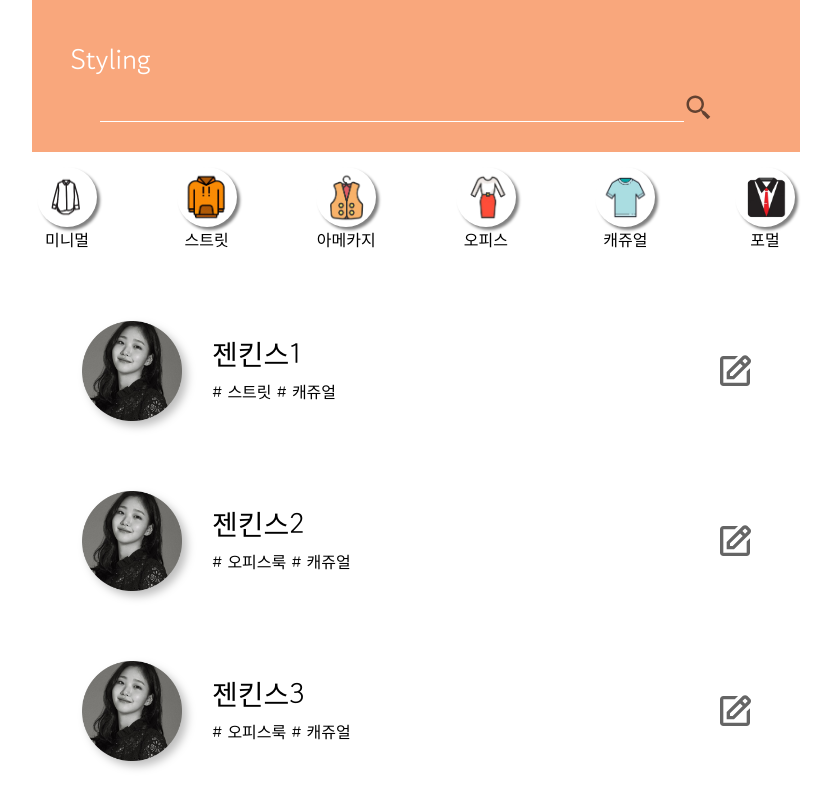
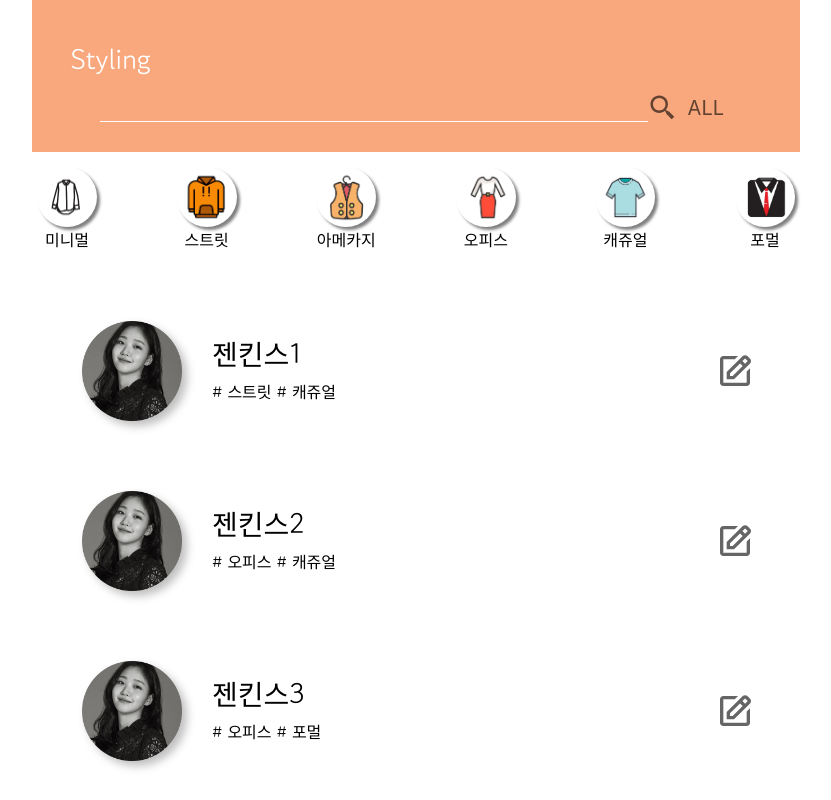
Before and after one commit to KimSeongKyu/mabcci, a React (Create React App) app in the folder frontend/mabcci/: page /styling in a window 1280 px wide. Shown: the top 800 px of the page, without its empty margins (224-1055 px from the left). Built offline with nearby package versions, Linux system fonts and the light colour scheme; a web font is replaced by a local one.

Commit message:
[S05P13C107-24] [FE-seongaeee] fix: Styling Main 필터링 작업 추가

```diff
--- a/frontend/mabcci/src/Components/Pages/ServicePage/Styling/StylingMain/MabcciSearch.js
+++ b/frontend/mabcci/src/Components/Pages/ServicePage/Styling/StylingMain/MabcciSearch.js
@@ -20,24 +20,25 @@ const MabcciSearch = () => {
     {
       nickname: '젠킨스2',
       picture: userphoto,
-      categories: ['오피스룩', '캐쥬얼'],
+      categories: ['오피스', '캐쥬얼'],
     },
     {
       nickname: '젠킨스3',
       picture: userphoto,
-      categories: ['오피스룩', '캐쥬얼'],
+      categories: ['오피스', '포멀'],
     },
     {
       nickname: '젠킨스4',
       picture: userphoto,
-      categories: ['오피스룩', '캐쥬얼'],
+      categories: ['오피스', '미니멀'],
     },
     {
       nickname: '젠킨스5',
       picture: userphoto,
-      categories: ['오피스룩', '캐쥬얼'],
+      categories: ['아메카지', '캐쥬얼'],
     },
   ]);
+  const [filterMabcciList, setFilterMabcciList] = useState(mabcciList);
   const categories = [
     '미니멀',
     '스트릿',
@@ -48,20 +49,49 @@ const MabcciSearch = () => {
   ];
   const categoriesImage = [미니멀, 스트릿, 아메카지, 오피스, 캐쥬얼, 포멀];
 
-  useEffect(async () => {
+  useEffect(() => {
     // const response = await MabcciSearch();
     // setMabcciList(response.mabcci);
   }, []);
 
+  /* 검색 이벤트 */
   const searchContentHandler = e => {
     setSearchContent(e.target.value);
-    console.log(searchContent);
   };
 
-  const searchHandler = () => {};
+  const searchHandler = () => {
+    setFilterMabcciList(
+      mabcciList.filter(mabcci => {
+        return mabcci.nickname === searchContent;
+      }),
+    );
+  };
 
+  const searchAllHandler = () => {
+    setFilterMabcciList(mabcciList);
+  };
+
+  /* 카테고리 이벤트 */
   const categoryHandler = category => {
-    console.log(category);
+    setFilterMabcciList(
+      mabcciList.filter(mabcci => {
+        let flag = false;
+        mabcci.categories.forEach(mabcciCategory => {
+          if (mabcciCategory === category) flag = true;
+        });
+        return flag === true;
+      }),
+    );
+  };
+
+  /* 스타일링 신청 이벤트 */
+  const stylingApplyHandler = nickname => {
+    console.log(nickname, '스타일링 신청 페이지');
+  };
+
+  /* Mabcci 마이페이지 이벤트 */
+  const mabcciPageHandler = nickname => {
+    console.log(nickname, 'Mabcci 마이페이지');
   };
 
   return (
@@ -77,6 +107,9 @@ const MabcciSearch = () => {
             className="styling-search-send"
             onClick={searchHandler}
           />
+          <button type="button" onClick={searchAllHandler}>
+            ALL
+          </button>
         </div>
       </header>
       <article className="styling-categories">
@@ -94,21 +127,32 @@ const MabcciSearch = () => {
         ))}
       </article>
       <article className="styling-mabccilist">
-        {mabcciList.map(mabcci => (
+        {filterMabcciList.map(mabcci => (
           <div className="styling-mabcci" key={mabcci.nickname}>
+            <button
+              type="button"
+              onClick={() => mabcciPageHandler(mabcci.nickname)}
+              onKeyDown={() => mabcciPageHandler(mabcci.nickname)}
+            >
               <img
                 className="styling-mabcci-photo"
                 src={mabcci.picture}
                 alt="mabcciPhoto"
                 width="100"
               />
+            </button>
             <div className="styling-mabcci-info">
               <h3>{mabcci.nickname}</h3>
               {mabcci.categories.map(category => (
-                <h6># {category} </h6>
+                <h6 key={category}># {category} </h6>
               ))}
             </div>
-            <BiEdit className="styling-mabcci-apply" size="40" />
+            <BiEdit
+              className="styling-mabcci-apply"
+              size="40"
+              onClick={() => stylingApplyHandler(mabcci.nickname)}
+              onKeyDown={() => stylingApplyHandler(mabcci.nickname)}
+            />
           </div>
         ))}
       </article>
--- a/frontend/mabcci/src/Components/Pages/ServicePage/Styling/StylingMain/StylingMain.css
+++ b/frontend/mabcci/src/Components/Pages/ServicePage/Styling/StylingMain/StylingMain.css
@@ -15,7 +15,7 @@
 
 .styling-search > input {
   align-items: center;
-  width: 80%;
+  width: 75%;
   margin-left: 30px;
   margin-top: 20px;
   margin-bottom: 30px;
@@ -32,6 +32,19 @@
 
 .styling-search-send:hover {
   color: var(--main-color-1);
+  opacity: 1;
+}
+
+.styling-search > button {
+  font-size: 20px;
+  background-color: transparent;
+  opacity: 0.6;
+  transition: 0.3s;
+  margin-left: 10px;
+}
+
+.styling-search > button:hover {
+  color: var(--main-color-2);
   opacity: 1;
 }
 
@@ -65,6 +78,10 @@
 
 .styling-mabcci {
   position: relative;
+}
+
+.styling-mabcci > button {
+  background-color: transparent;
 }
 
 .styling-mabcci-photo {
```
Lines whose indentation alone changed are shown as unchanged.
